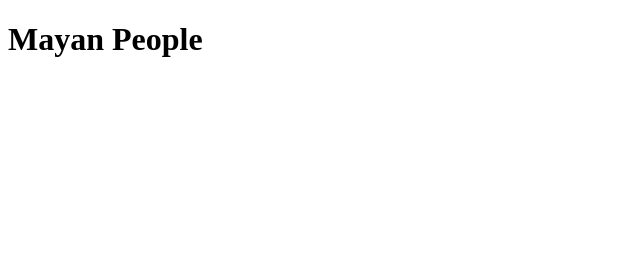
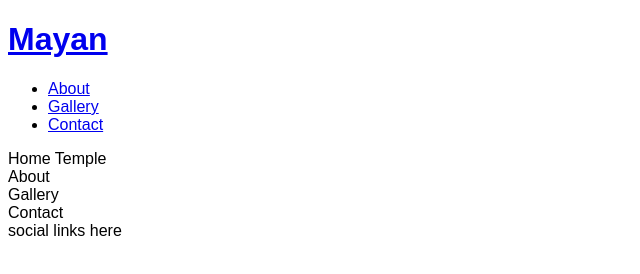
Before and after one commit to funtari76/Maya, a plain HTML site: page index.html in a window 1280 px wide. Shown: the whole page, without its empty margins (0-640 px from the left). Drawn offline with Linux system fonts and the light colour scheme; files that its build step writes are made by us from their sources.

Commit message:
Added some new links

```diff
--- a/assets/css/style.css
+++ b/assets/css/style.css
@@ -1,3 +1,3 @@
 body{
-    font-family: arial;
+    font-family: Arial;
 }
--- a/index.html
+++ b/index.html
@@ -4,9 +4,44 @@
     <meta charset="UTF-8">
     <meta http-equiv="X-UA-Compatible" content="IE=edge">
     <meta name="viewport" content="width=device-width, initial-scale=1.0">
+    <meta name="description" content="About the Mayan people">
+    <meta name="keywords" content="Maya Temple People">
+
+    <link rel="stylesheet" href="assests/css/style.css">
     <title>Mayan</title>
 </head>
 <body>
-    <h1>Mayan People</h1>
+    <header>
+        <a href="index.html">
+            <h1>Mayan</h1>
+        </a>
+        <nav>
+            <ul>
+                <li>
+                    <a href="#">About</a>
+                </li>
+                <li>
+                    <a href="#">Gallery</a>
+
+                </li>
+                <li>
+                    <a href="#">Contact</a>
+                </li>
+
+
+            </ul>
+        </nav>
+    </header>
+
+    <section>
+        Home Temple
+    </section>
+    <section>About</section>
+    <section>Gallery</section>
+    <section>Contact</section>
+
+    <footer>
+        social links here
+    </footer>
 </body>
 </html>
```
